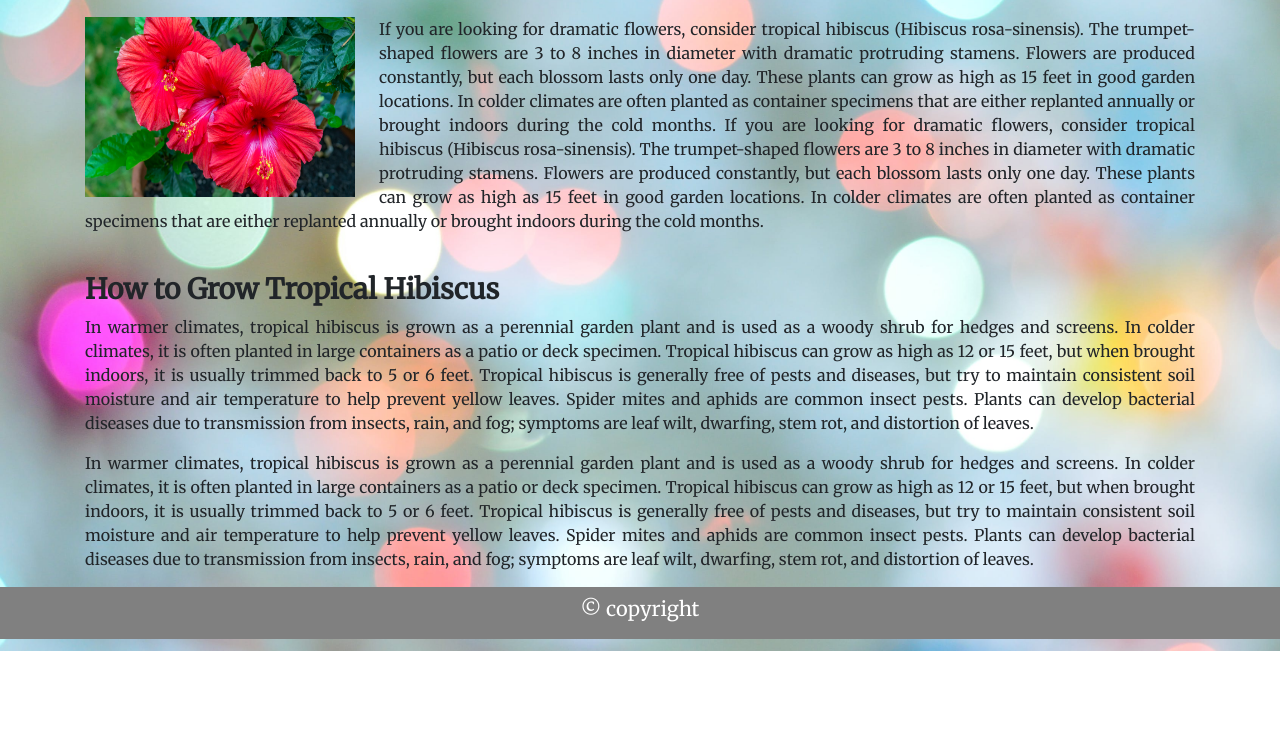
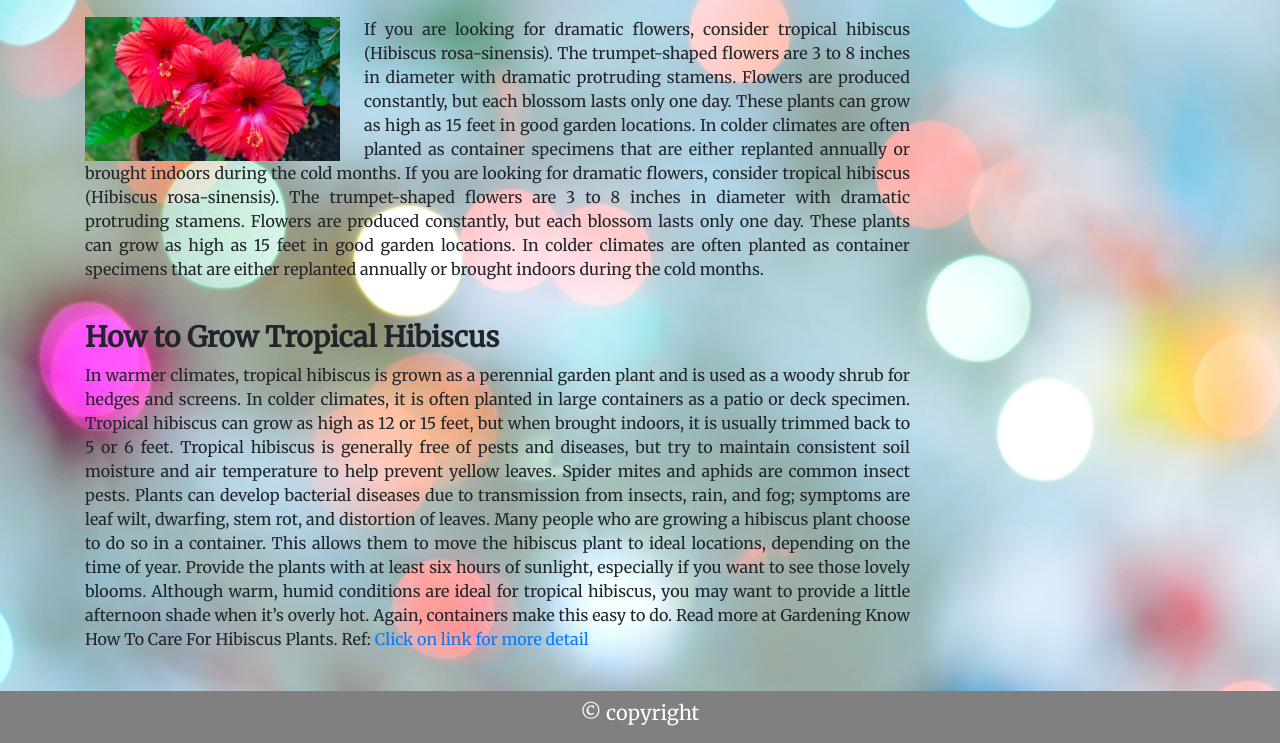
Before and after one commit to nipadedhia/Bootstrap-ResponsivePortfolio, a plain HTML site: page index.html in a window 1280 px wide. Shown: the part 149-892 px from the top of the page. Before the commit the page ends 800 px from the top, so only its background shows below. Drawn offline with nearby package versions, Linux system fonts and the light colour scheme.

Commit message:
fine tunning

```diff
--- a/index.html
+++ b/index.html
@@ -44,7 +44,7 @@
     <main>
         <div class="container">
             <div class="row">
-                <div class="col-sm-12 mt-1">
+                <div class="col-sm-9 mt-1">
 
                     <h1> <strong>Hibiscus</strong></h1>
                     <hr>
@@ -54,12 +54,10 @@
             <div class="row">
                 <div class="wrapper">
                     <div class="col-sm-3 mt-1">
-                        <img src="./Images/Hibiscus.jpg" class=" float-left mr-4" width="270" height="180"
+                        <img src="./Images/Hibiscus1.jpg" class="img-fluid float-left mr-4" width="270" height="180"
                             alt="Hibiscus">
                     </div>
-
-
-                    <div class="col-sm-12 mt-1 text-justify">
+                    <div class="col-sm-9 mt-1 text-justify">
                         <!-- Ref: https://www.thespruce.com/caring-for-hibiscus-847914 -->
                         <p>
                             If you are looking for dramatic flowers, consider tropical hibiscus (Hibiscus
@@ -98,24 +96,20 @@
                             common
                             insect pests. Plants can develop bacterial diseases due to transmission from insects, rain,
                             and
-                            fog; symptoms are leaf wilt, dwarfing, stem rot, and distortion of leaves.
+                            fog; symptoms are leaf wilt, dwarfing, stem rot, and distortion of leaves. Many people who
+                            are growing a hibiscus plant choose to do so in a container. This allows them to move the
+                            hibiscus plant to ideal locations, depending on the time of year. Provide the plants with at
+                            least six hours of sunlight, especially if you want to see those lovely blooms. Although
+                            warm, humid conditions are ideal for tropical hibiscus, you may want to provide a little
+                            afternoon shade when it’s overly hot. Again, containers make this easy to do.
+                            Read more at Gardening Know How To Care For Hibiscus Plants.
+                            Ref:<a
+                                href="https://www.gardeningknowhow.com/ornamental/flowers/hibiscus/how-to-care-for-hibiscus-plants.htm">
+                                Click on link for more detail </a>
+                            <br>
+                            <br>
                         </p>
-                        <p>In warmer climates, tropical hibiscus is grown as a perennial garden plant and is used as a
-                            woody
-                            shrub for hedges and screens. In colder climates, it is often planted in large containers as
-                            a
-                            patio or deck specimen. Tropical hibiscus can grow as high as 12 or 15 feet, but when
-                            brought
-                            indoors, it is usually trimmed back to 5 or 6 feet.
 
-                            Tropical hibiscus is generally free of pests and diseases, but try to maintain consistent
-                            soil
-                            moisture and air temperature to help prevent yellow leaves. Spider mites and aphids are
-                            common
-                            insect pests. Plants can develop bacterial diseases due to transmission from insects, rain,
-                            and
-                            fog; symptoms are leaf wilt, dwarfing, stem rot, and distortion of leaves.
-                        </p>
                     </div>
                 </div>
 
```
Also changed, not shown: portfolio.html (+9 -2 lines), Images/Hibiscus1.jpg (added), styles.css (line endings or trailing spaces).
